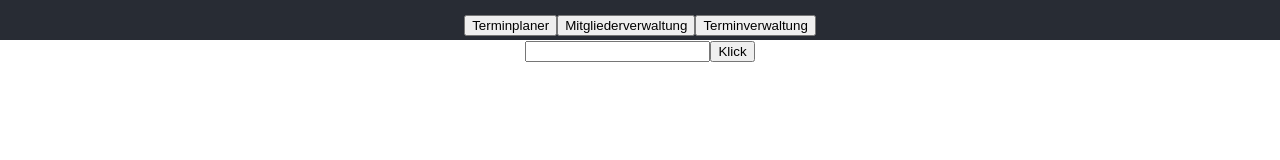
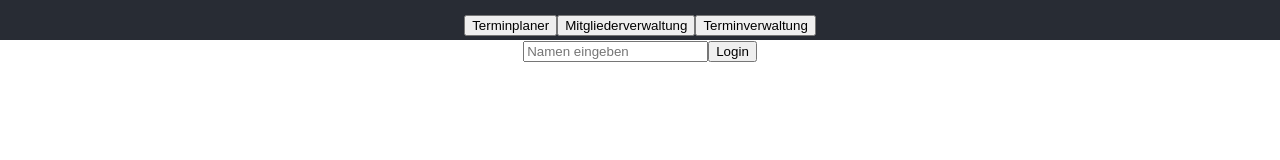
Before and after one commit to Tritolium/spz_planner, a React (Create React App) app: page / in a window 1280 px wide. Shown: the top 160 px of the page. Built offline with nearby package versions, Linux system fonts and the light colour scheme.

Commit message:
cookies!

```diff
--- a/src/App.js
+++ b/src/App.js
@@ -24,6 +24,10 @@ const App = () => {
         let token = cookies.get('api_token')
         if(token !== undefined){
             setApi_Token(token)
+            let name = cookies.get('fullname')
+            if(name !== undefined){
+                setFullname(name)
+            }
         } else {
             setView(-1)
         }
@@ -41,6 +45,7 @@ const App = () => {
                     setView(0)
                     setApi_Token(json.api_token)
                     cookies.set('api_token', json.api_token)
+                    cookies.set('fullname', json.Forename + " " + json.Surname)
                 })
             }
         })
@@ -71,7 +76,7 @@ const App = () => {
                     <button type='button' id='main_button_2' onClick={navigate}>Terminverwaltung</button>
                 </nav>
             </header>
-            <View view={view} sendLogin={sendLogin}/>
+            <View view={view} sendLogin={sendLogin} fullname={fullname}/>
         </div>
     );
 }
@@ -87,7 +92,7 @@ const View = (props) => {
     case -1:
         return(<Login sendLogin={sendLogin}/>)
     case 0:
-        return(<Dateplanner />)
+        return(<Dateplanner fullname={props.fullname}/>)
     case 1:
         return(<MemberAdministration />)
     case 2:
--- a/src/components/dateplanner/Dateplanner.js
+++ b/src/components/dateplanner/Dateplanner.js
@@ -22,9 +22,9 @@ const dates = [
     }
 ]
 
-const Dateplanner = () => {
+const Dateplanner = (props) => {
 
-    const [view, setView] = useState(0)
+    const [view, setView] = useState(1)
 
     const navigate = (e) => {
         switch(e.target.id){
@@ -49,7 +49,7 @@ const Dateplanner = () => {
                     <button id='date_button_1' onClick={navigate}>Übersicht</button>
                 </nav>
             </header>
-            <View view={view} />
+            <View view={view} fullname={props.fullname}/>
         </>
     )
 }
@@ -58,7 +58,7 @@ const View = (props) => {
     switch(props.view){
     default:
     case 0:
-        return(<Termineingabe dates={dates}/>)
+        return(<Termineingabe dates={dates} fullname={props.fullname}/>)
     case 1:
         return(<Overview dates={dates}/>)
     }
--- a/src/components/dateplanner/Termineingabe.js
+++ b/src/components/dateplanner/Termineingabe.js
@@ -2,9 +2,9 @@ import { useCallback, useState } from 'react'
 import DateField from './DateField'
 import Terminzusage from './Terminzusage'
 
-const Termineingabe = ({dates}) => {
+const Termineingabe = ({dates, fullname}) => {
 
-    const [name, setName] = useState("")
+    //const [name, setName] = useState("")
     const [ft, setFt] = useState(1)
     const [sf, setSf] = useState(1)
 
@@ -15,17 +15,17 @@ const Termineingabe = ({dates}) => {
     const clickSf = useCallback(() => {
         setSf((sf + 1) % 3)
     }, [sf])
-
+/*
     const onNameChange = useCallback((e) => {
         setName(e.target.value)
-    }, [])
+    }, [])*/
 
     const sendForm = (e) => {
         e.preventDefault()
         fetch("/api/abfrage.php", {
             method: "POST",
             headers: {'Content-Type': 'application/json'},
-            body: JSON.stringify({"name": name, "ft_oeling": ft, "sf_ennest": sf})
+            body: JSON.stringify({"name": fullname, "ft_oeling": ft, "sf_ennest": sf})
         }).then((res) => {
             switch(res.status){
             case 201:
@@ -58,7 +58,8 @@ const Termineingabe = ({dates}) => {
                 </thead>
                 <tbody>
                     <tr>
-                        <td><Nameneingabe onChange={onNameChange}/></td>
+                        {/*<td><Nameneingabe onChange={onNameChange}/></td>*/}
+                        <td>{fullname}</td>
                         <td className='Tz'><Terminzusage onClick={clickFt} attendence={ft}/></td>
                         <td className='Tz'><Terminzusage onClick={clickSf} attendence={sf}/></td>
                     </tr>
--- a/src/components/login/Login.js
+++ b/src/components/login/Login.js
@@ -15,8 +15,8 @@ const Login = (props) => {
 
     return(
         <form onSubmit={sendLogin}>
-            <input type="text" onChange={onChange}></input>
-            <button type="submit">Klick</button>
+            <input type="text" onChange={onChange} placeholder="Namen eingeben"></input>
+            <button type="submit">Login</button>
         </form>
     )
 }
```
Also changed, not shown: 1 other file (tests, documents, lock files or other folders).
